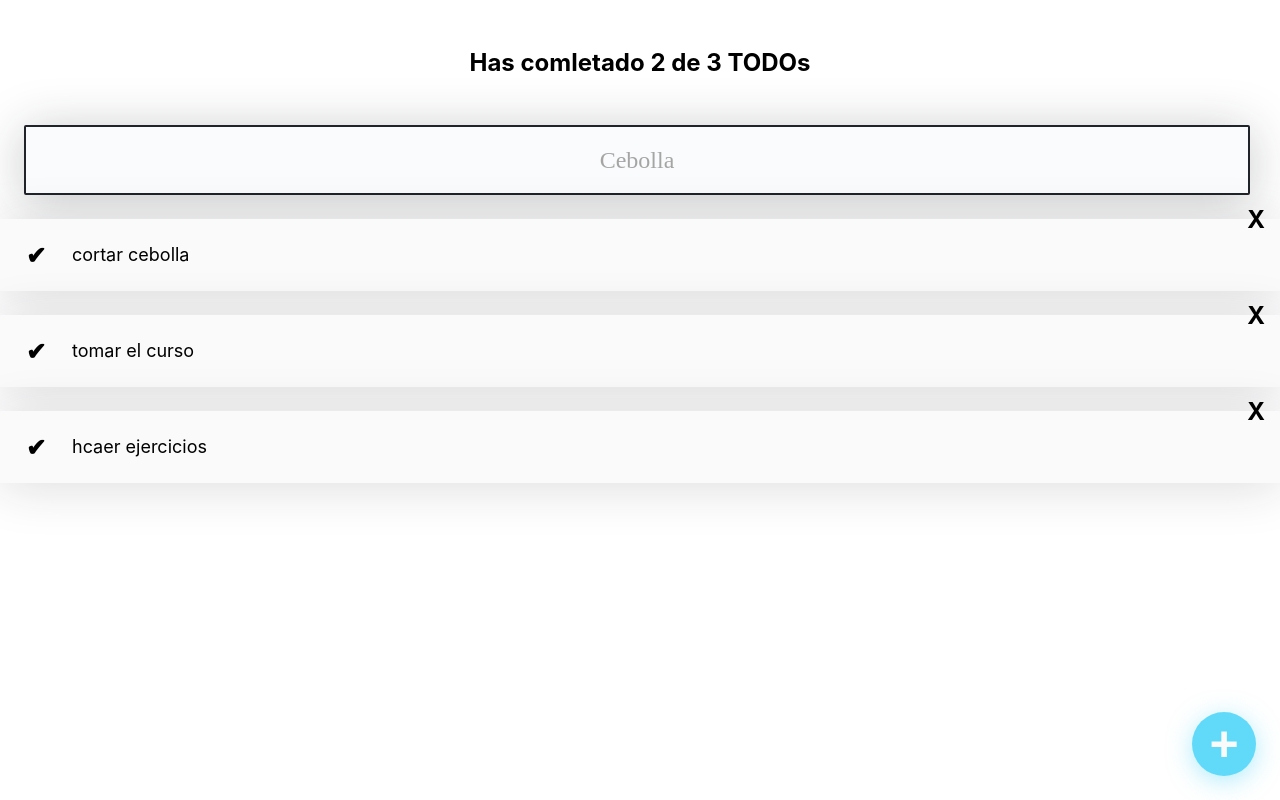
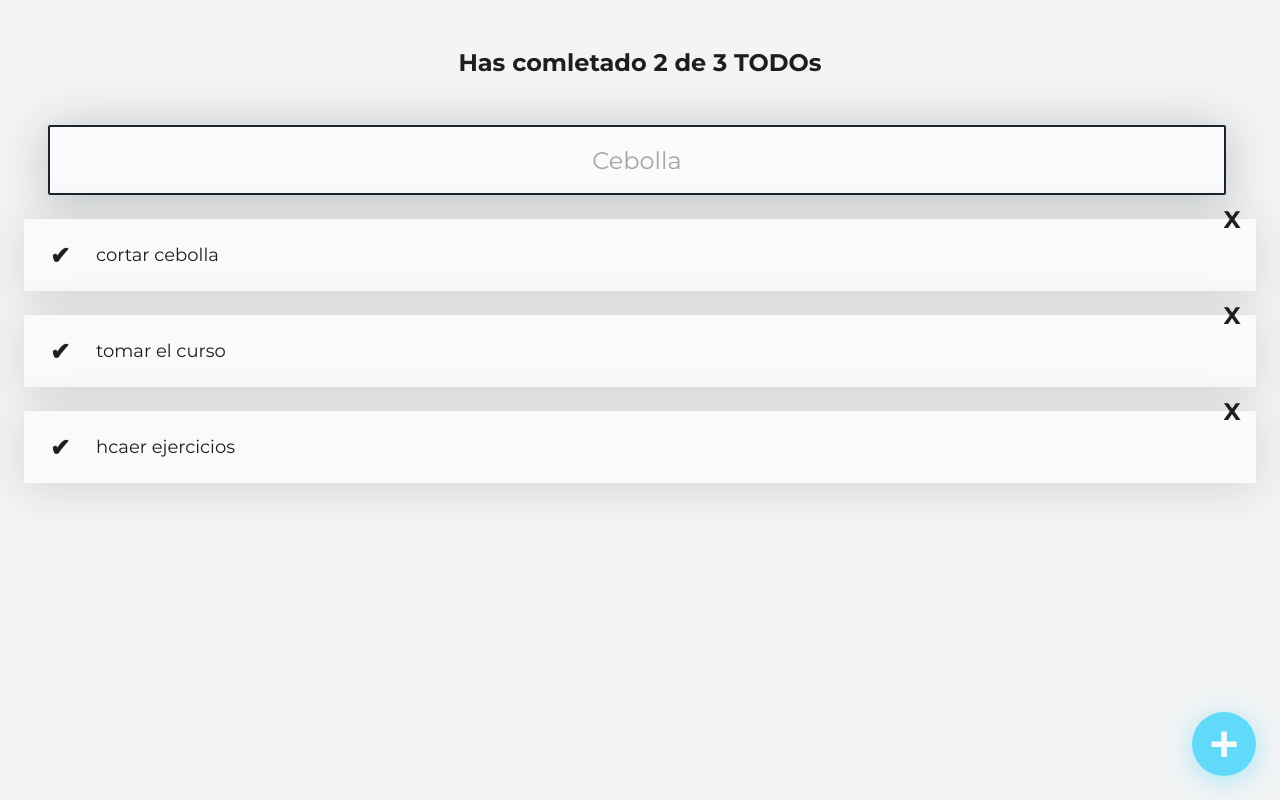
Before and after one commit to mariokarajallo/introduccion-react, a React (Create React App) app: page / in a window 1280 px wide. Built offline with nearby package versions, Linux system fonts and the light colour scheme.

Commit message:
add style index.cc

```diff
--- a/public/index.html
+++ b/public/index.html
@@ -10,34 +10,12 @@
       content="Web site created using create-react-app"
     />
     <link rel="apple-touch-icon" href="%PUBLIC_URL%/logo192.png" />
-    <!--
-      manifest.json provides metadata used when your web app is installed on a
-      user's mobile device or desktop. See https://developers.google.com/web/fundamentals/web-app-manifest/
-    -->
     <link rel="manifest" href="%PUBLIC_URL%/manifest.json" />
-    <!--
-      Notice the use of %PUBLIC_URL% in the tags above.
-      It will be replaced with the URL of the `public` folder during the build.
-      Only files inside the `public` folder can be referenced from the HTML.
-
-      Unlike "/favicon.ico" or "favicon.ico", "%PUBLIC_URL%/favicon.ico" will
-      work correctly both with client-side routing and a non-root public URL.
-      Learn how to configure a non-root public URL by running `npm run build`.
-    -->
+    <link href="https://fonts.googleapis.com/css2?family=Montserrat:wght@400;700&display=swap" rel="stylesheet" />
     <title>React App</title>
   </head>
   <body>
     <noscript>You need to enable JavaScript to run this app.</noscript>
     <div id="root"></div>
-    <!--
-      This HTML file is a template.
-      If you open it directly in the browser, you will see an empty page.
-
-      You can add webfonts, meta tags, or analytics to this file.
-      The build step will place the bundled scripts into the <body> tag.
-
-      To begin the development, run `npm start` or `yarn start`.
-      To create a production bundle, use `npm run build` or `yarn build`.
-    -->
   </body>
 </html>
--- a/src/index.css
+++ b/src/index.css
@@ -1,13 +1,13 @@
 body {
   margin: 0;
-  font-family: -apple-system, BlinkMacSystemFont, 'Segoe UI', 'Roboto', 'Oxygen',
-    'Ubuntu', 'Cantarell', 'Fira Sans', 'Droid Sans', 'Helvetica Neue',
-    sans-serif;
-  -webkit-font-smoothing: antialiased;
-  -moz-osx-font-smoothing: grayscale;
+  padding: 0;
+  background: #F2F4F5;
+  color: #1E1E1F;
+  font-family: 'Montserrat', Arial, Helvetica, sans-serif;
 }
 
-code {
-  font-family: source-code-pro, Menlo, Monaco, Consolas, 'Courier New',
-    monospace;
+#root {
+  margin: 0 24px;
+  position: relative;
+  min-height: 100vh;
 }
--- a/src/index.js
+++ b/src/index.js
@@ -2,6 +2,7 @@
 import ReactDOM from "react-dom/client";
 import "./index.css";
 import App from "./App";
+import "./index.css";
 
 const root = ReactDOM.createRoot(document.getElementById("root"));
 
```
